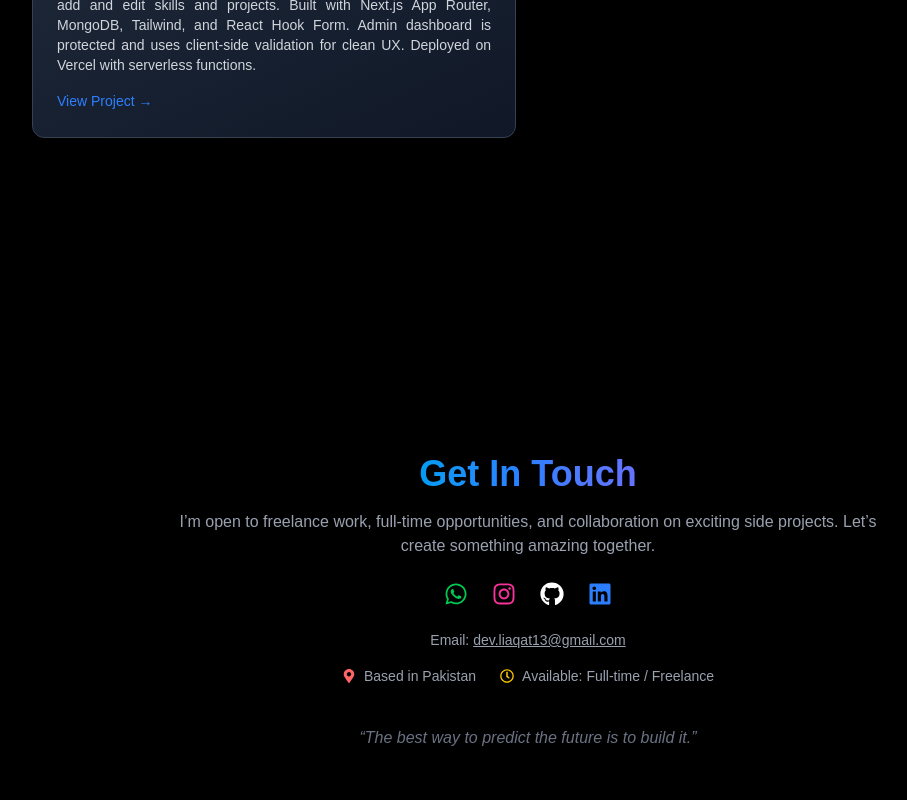
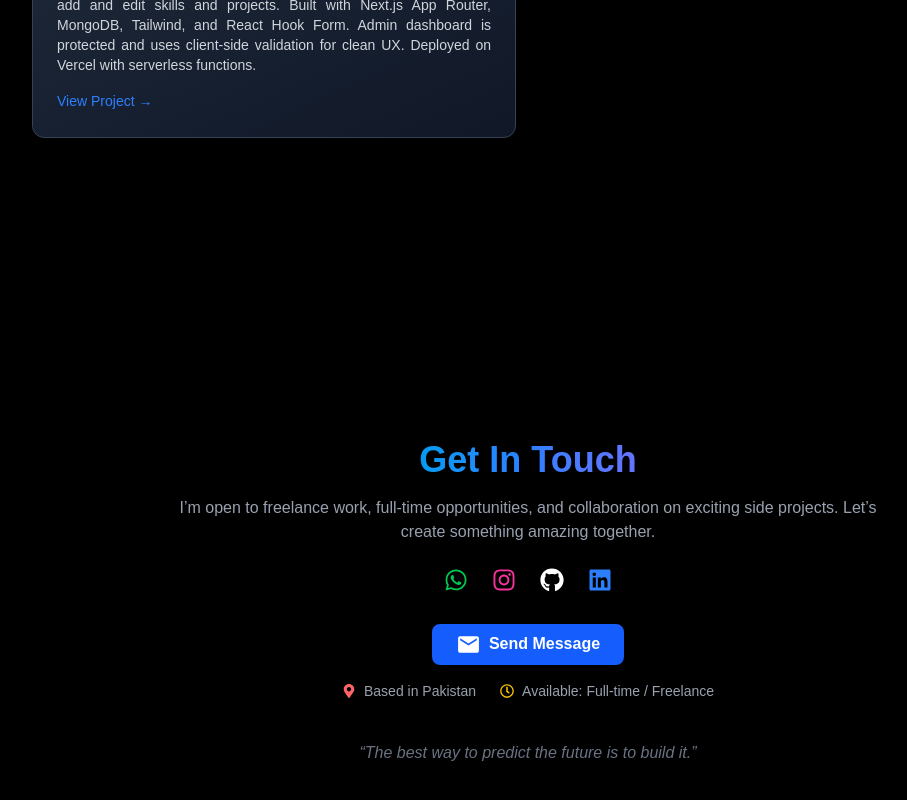
Before and after one commit to Liaqat-dev/liaqat-dev-portfolio, a Next.js app: page / in a window 1280 px wide. Shown: the part 1768-2568 px from the top of the page, without its empty margins (112-1019 px from the left). Built offline with nearby package versions, Linux system fonts and the light colour scheme.

Commit message:
fix contact email

```diff
--- a/src/components/contact.tsx
+++ b/src/components/contact.tsx
@@ -9,6 +9,7 @@ import {
     FaRegClock,
 } from 'react-icons/fa';
 import {motion} from 'framer-motion';
+import { MdEmail } from "react-icons/md";
 
 export default function Contact() {
     return (
@@ -67,16 +68,20 @@ export default function Contact() {
                     </a>
                 </div>
 
-                <p className="text-gray-400 mb-3 text-sm">
-                    Email:{' '}
-                    <a
-                        href="mailto:liaqatdev6143@gmail.com"
-                        className="underline hover:text-blue-400"
-                    >
-                        dev.liaqat13@gmail.com
-                    </a>
-                </p>
-
+                <motion.div
+                    initial={{opacity: 0, y: 10}}
+                    animate={{opacity: 1, y: 0}}
+                    transition={{duration: 0.6, delay: 0.6}}
+                    className="mt-8 flex justify-center gap-4 flex-wrap"
+                >
+                        <a
+                            href="mailto:dev.liaqat13@gmail.com"
+                            className="flex flex-row gap-2 items-center px-6 py-2 bg-blue-600 hover:bg-blue-700 text-white rounded-lg font-semibold shadow-lg transition mx-auto"
+                        >
+                            <MdEmail size={25} />
+                            Send Message
+                        </a>
+                </motion.div>
                 <div className="flex max-sm:flex-col items-center justify-center  gap-6 text-sm mx-auto text-gray-400 mt-4">
                       <span className="flex items-center gap-2">
                         <FaMapMarkerAlt className="text-red-400"/>
```
